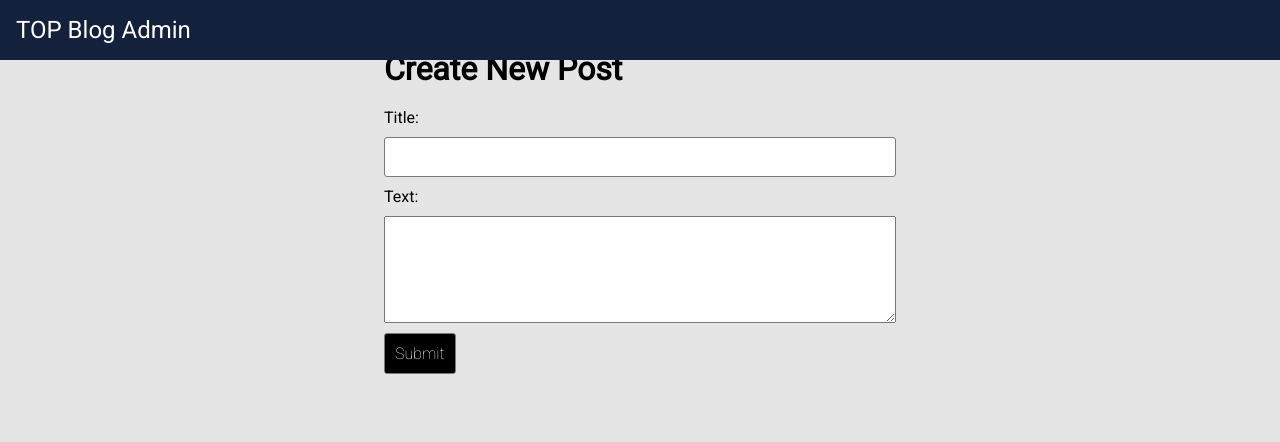
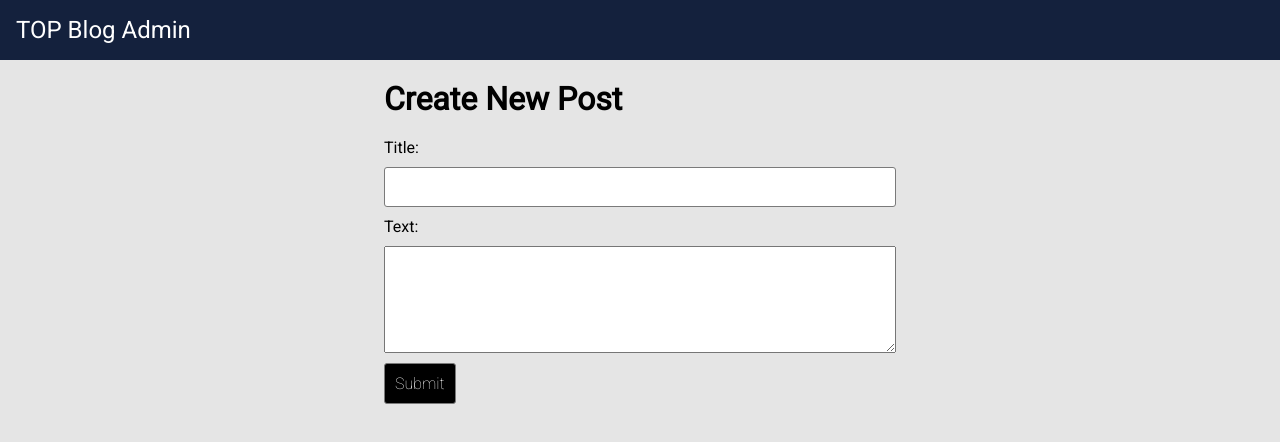
Before and after one commit to raych2/blog-admin, a React (Create React App) app: page /posts/create in a window 1280 px wide. Shown: the top 442 px of the page. Built offline with nearby package versions, Linux system fonts and the light colour scheme.

Commit message:
Increase margin-top to prevent content from being blocked by Navbar

```diff
--- a/src/components/PostEditor.js
+++ b/src/components/PostEditor.js
@@ -5,7 +5,7 @@ import LoadingIndicator from './shared/LoadingIndicator';
 import CommentDetail from './CommentDetail';
 
 const Editor = styled.div`
-  margin: 50px auto 0 auto;
+  margin: 80px auto 0 auto;
   display: flex;
   flex-flow: column wrap;
   align-content: center;
--- a/src/components/PostForm.js
+++ b/src/components/PostForm.js
@@ -3,7 +3,7 @@ import { useNavigate } from 'react-router-dom';
 import styled from 'styled-components';
 
 const NewPost = styled.div`
-  margin: 50px auto 0 auto;
+  margin: 80px auto 0 auto;
   display: flex;
   flex-flow: column wrap;
   align-content: center;
```
